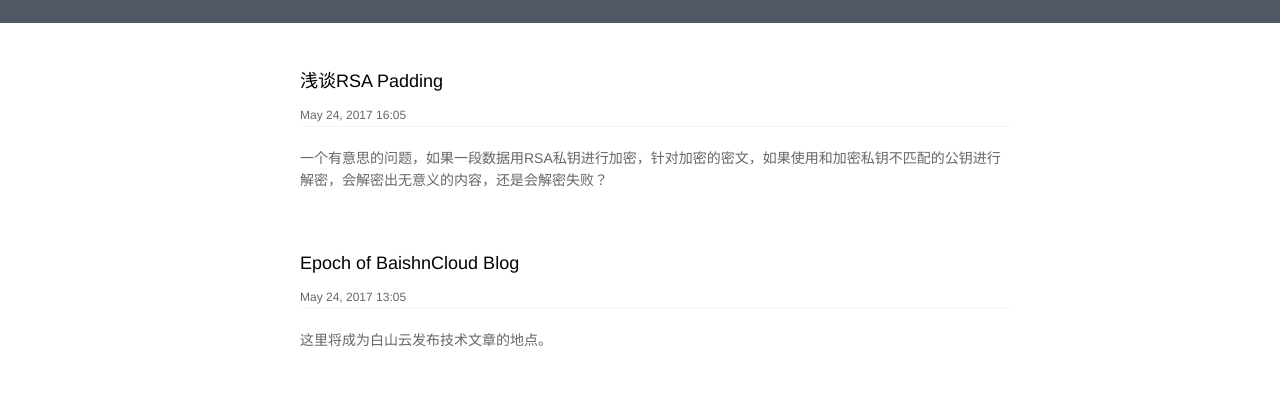
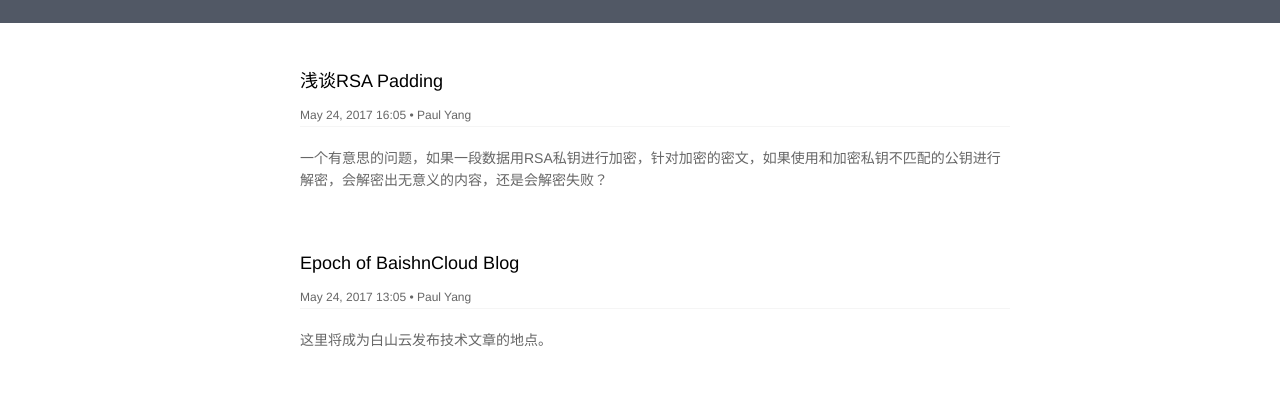
Before and after one commit to baishancloud/baishancloud.github.io, a Jekyll site: the page built from index.html, in a window 1280 px wide. Shown: the part 158-551 px from the top of the page. Built offline with Jekyll 4.4.1, drawn with Linux system fonts in a browser that asks for light colours.

Commit message:
Bugfix: wrong variable name
Signed-off-by: Paul Yang <yang.yang@baishancloud.com>

```diff
--- a/index.html
+++ b/index.html
@@ -10,7 +10,7 @@ layout: default
         <h3>
           <a class="post-link" href="{{ post.url | prepend: site.baseurl }}">{{ post.title }}</a>
         </h3>
-        <span class="post-meta">{{ post.date | date: "%b %-d, %Y %H:%m" }}{% if page.author %} • {{ page.author }}{% endif %}</span>
+        <span class="post-meta">{{ post.date | date: "%b %-d, %Y %H:%m" }}{% if post.author %} • {{ post.author }}{% endif %}</span>
         <hr id="line">
 		<div class="content">
 		{{ post.excerpt }}
```
